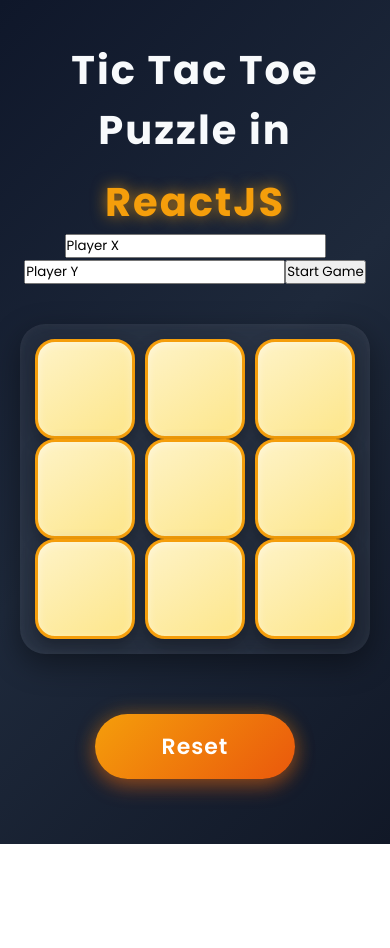
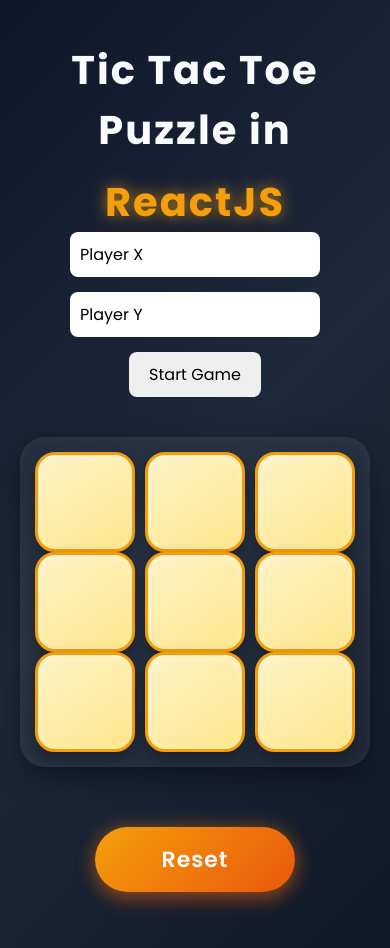
Before and after one commit to svjadhav2010-hub/TicTacToe, a React (Create React App) app: page / in a window 390 px wide. Shown: the top 948 px of the page. Before the commit the page ends 844 px from the top, so only its background shows below. Built offline with nearby package versions, Linux system fonts and the light colour scheme.

Commit message:
css for new ui change and responsiveness

```diff
--- a/src/components/tic-tac-toe/tic-tac-toe.css
+++ b/src/components/tic-tac-toe/tic-tac-toe.css
@@ -179,3 +179,33 @@
         font-size: 22px;
     }
 }
+
+.PlayerSetup{
+    display:flex;
+    flex-direction:column;
+    gap:15px;
+    align-items:center;
+    margin-bottom:20px;
+}
+
+.PlayerSetup input{
+    width:250px;
+    padding:10px;
+    border-radius:8px;
+    border:none;
+    outline:none;
+    font-size:16px;
+}
+
+.PlayerSetup button{
+    padding:10px 20px;
+    border:none;
+    border-radius:8px;
+    cursor:pointer;
+    font-size:16px;
+}
+
+.Turn{
+    color:white;
+    margin-bottom:15px;
+}
```
